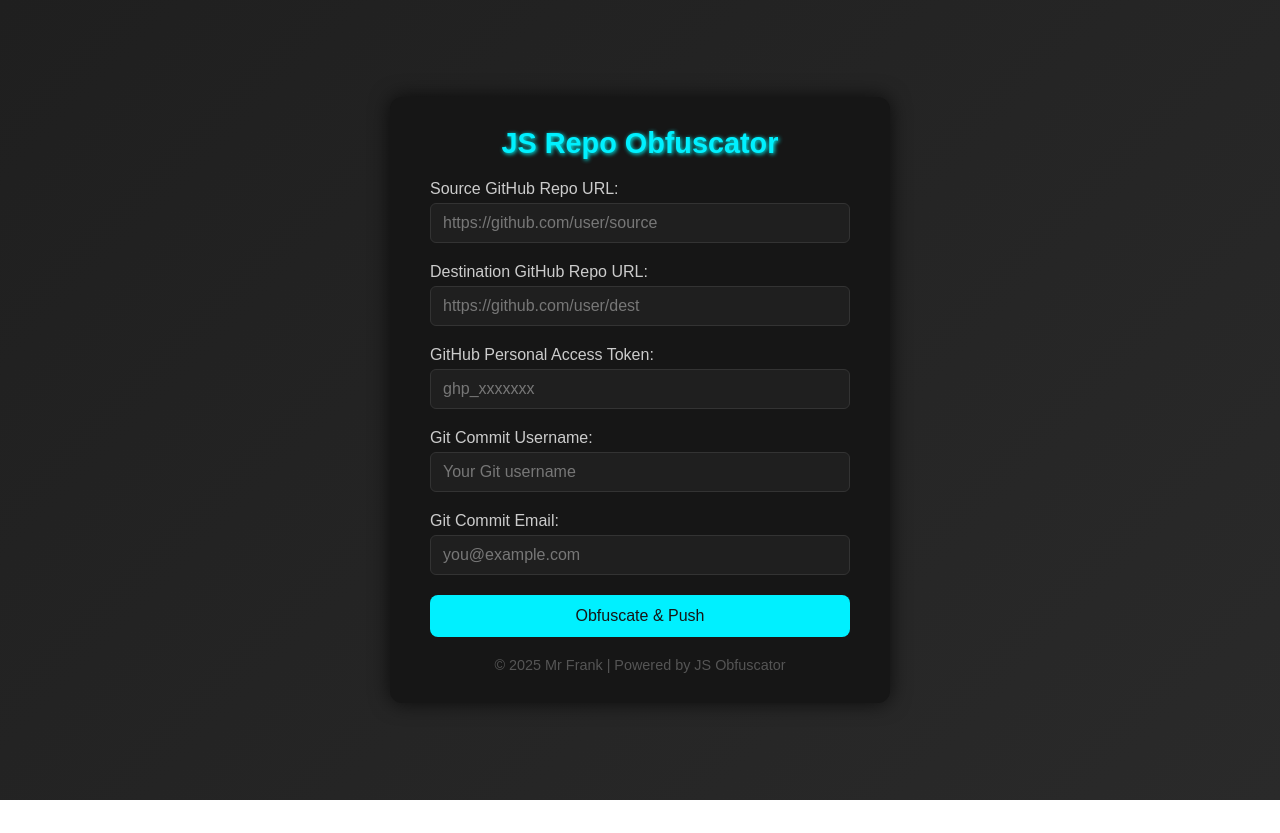
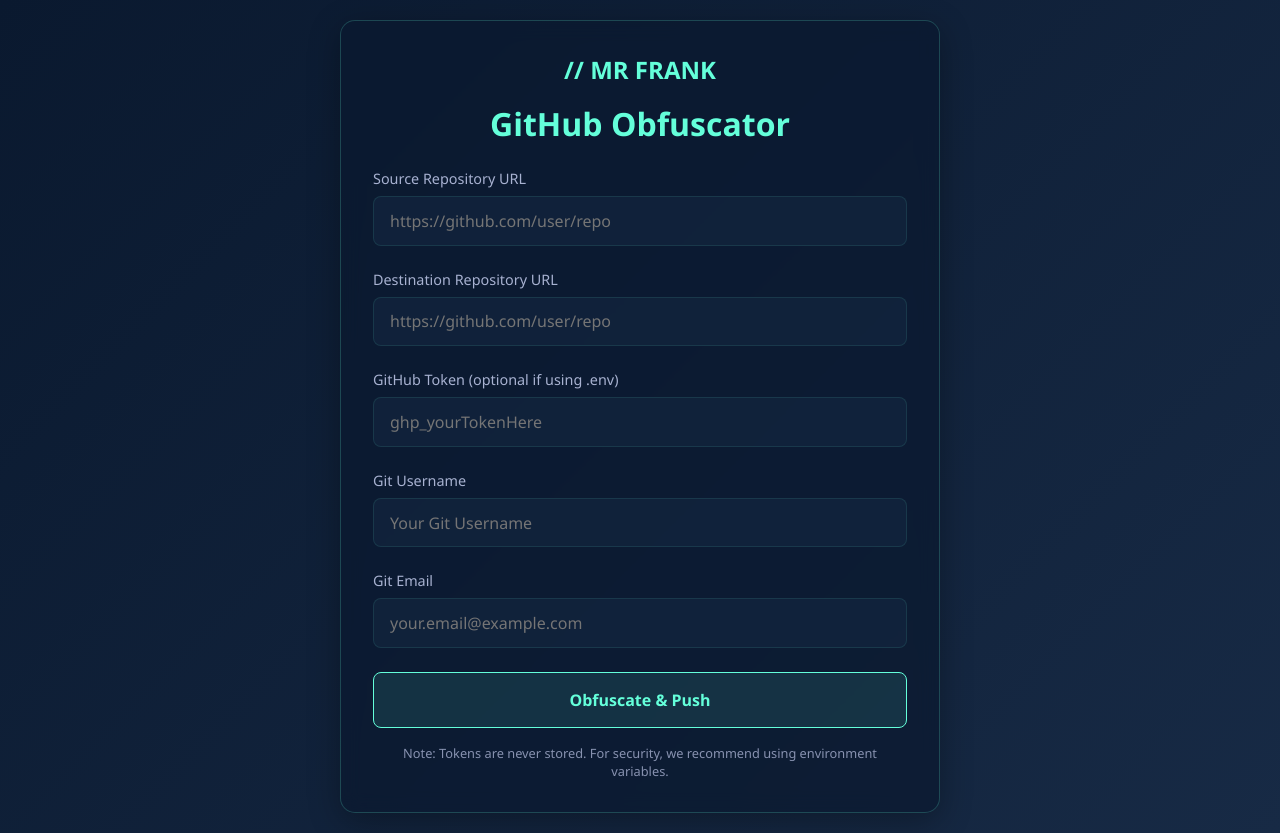
Before and after one commit to mrfr8nk/EliteJsObfuscator, a website: page public/index.html in a window 1280 px wide. Before the commit the page ends 800 px from the top, so only its background shows below. Drawn offline with Linux system fonts and the light colour scheme.

Commit message:
Update index.html

```diff
--- a/public/index.html
+++ b/public/index.html
@@ -3,43 +3,206 @@
 <head>
   <meta charset="UTF-8">
   <meta name="viewport" content="width=device-width, initial-scale=1.0">
-<title>JS Repo Obfuscator</title>
+  <title>MR FRANK Obfuscator</title>
   <style>
-*{box-sizing:border-box;margin:0;padding:0;font-family:'Poppins',sans-serif;}
-body{background:linear-gradient(135deg,#1f1f1f,#2a2a2a);color:#fff;display:flex;justify-content:center;align-items:center;min-height:100vh;padding:20px;}
-.container{background-color:#161616;padding:30px 40px;border-radius:12px;box-shadow:0 0 20px rgba(0,0,0,0.7);max-width:500px;width:100%;text-align:center;}
-h1{margin-bottom:20px;font-size:1.8rem;color:#00f0ff;text-shadow:1px 1px 4px #0ff;}
-label{display:block;text-align:left;margin-bottom:5px;font-weight:500;color:#ccc;}
-input[type="text"], input[type="password"], input[type="email"]{width:100%;padding:10px 12px;margin-bottom:20px;border-radius:6px;border:1px solid #333;background-color:#1f1f1f;color:#fff;font-size:1rem;}
-input::placeholder{color:#777;}
-button{background-color:#00f0ff;color:#161616;border:none;padding:12px 20px;border-radius:8px;font-size:1rem;cursor:pointer;transition:all 0.3s ease;width:100%;}
-button:hover{background-color:#00c9d9;transform:translateY(-2px);}
-.footer{margin-top:20px;font-size:0.9rem;color:#555;}
-@media(max-width:500px){.container{padding:20px;}h1{font-size:1.5rem;}}
+    :root {
+      --navy-blue: #0a192f;
+      --light-navy: #172a45;
+      --lightest-navy: #303C55;
+      --slate: #8892b0;
+      --light-slate: #a8b2d1;
+      --lightest-slate: #ccd6f6;
+      --white: #e6f1ff;
+      --accent: #64ffda;
+    }
+
+    * {
+      margin: 0;
+      padding: 0;
+      box-sizing: border-box;
+      font-family: 'Segoe UI', Tahoma, Geneva, Verdana, sans-serif;
+    }
+
+    body {
+      background: linear-gradient(135deg, var(--navy-blue) 0%, var(--light-navy) 100%);
+      min-height: 100vh;
+      display: flex;
+      justify-content: center;
+      align-items: center;
+      padding: 20px;
+      color: var(--white);
+    }
+
+    .glass-card {
+      background: rgba(10, 25, 47, 0.7);
+      backdrop-filter: blur(10px);
+      -webkit-backdrop-filter: blur(10px);
+      border-radius: 15px;
+      border: 1px solid rgba(100, 255, 218, 0.2);
+      box-shadow: 0 8px 32px 0 rgba(0, 0, 0, 0.3);
+      padding: 2rem;
+      width: 100%;
+      max-width: 600px;
+      transition: all 0.3s ease;
+    }
+
+    .glass-card:hover {
+      box-shadow: 0 8px 32px 0 rgba(100, 255, 218, 0.1);
+      border: 1px solid rgba(100, 255, 218, 0.3);
+    }
+
+    h1 {
+      text-align: center;
+      margin-bottom: 1.5rem;
+      color: var(--accent);
+      font-weight: 600;
+    }
+
+    .form-group {
+      margin-bottom: 1.5rem;
+    }
+
+    label {
+      display: block;
+      margin-bottom: 0.5rem;
+      color: var(--light-slate);
+      font-size: 0.9rem;
+    }
+
+    input, textarea {
+      width: 100%;
+      padding: 0.8rem 1rem;
+      background: rgba(23, 42, 69, 0.5);
+      border: 1px solid rgba(100, 255, 218, 0.1);
+      border-radius: 8px;
+      color: var(--white);
+      font-size: 1rem;
+      transition: all 0.3s ease;
+    }
+
+    input:focus, textarea:focus {
+      outline: none;
+      border-color: var(--accent);
+      box-shadow: 0 0 0 2px rgba(100, 255, 218, 0.2);
+    }
+
+    button {
+      width: 100%;
+      padding: 1rem;
+      background: rgba(100, 255, 218, 0.1);
+      border: 1px solid var(--accent);
+      border-radius: 8px;
+      color: var(--accent);
+      font-size: 1rem;
+      font-weight: 600;
+      cursor: pointer;
+      transition: all 0.3s ease;
+    }
+
+    button:hover {
+      background: rgba(100, 255, 218, 0.2);
+      transform: translateY(-2px);
+    }
+
+    #result {
+      margin-top: 1.5rem;
+      padding: 1rem;
+      border-radius: 8px;
+      background: rgba(255, 255, 255, 0.05);
+      display: none;
+    }
+
+    .logo {
+      text-align: center;
+      margin-bottom: 1rem;
+      font-size: 1.5rem;
+      font-weight: 700;
+      color: var(--accent);
+    }
+
+    .security-note {
+      font-size: 0.8rem;
+      color: var(--slate);
+      margin-top: 1rem;
+      text-align: center;
+    }
   </style>
 </head>
 <body>
-<div class="container">
-<h1>JS Repo Obfuscator</h1>
-<form action="/obfuscate" method="POST">
-<label>Source GitHub Repo URL:</label>
-<input type="text" name="sourceRepo" placeholder="https://github.com/user/source" required>
+  <div class="glass-card">
+    <div class="logo">// MR FRANK</div>
+    <h1>GitHub Obfuscator</h1>
 
-<label>Destination GitHub Repo URL:</label>
-<input type="text" name="destRepo" placeholder="https://github.com/user/dest" required>
+    <form id="obfuscateForm">
+      <div class="form-group">
+        <label for="sourceRepo">Source Repository URL</label>
+        <input type="text" id="sourceRepo" name="sourceRepo" placeholder="https://github.com/user/repo" required>
+      </div>
 
-<label>GitHub Personal Access Token:</label>
-<input type="password" name="token" placeholder="ghp_xxxxxxx" required>
+      <div class="form-group">
+        <label for="destRepo">Destination Repository URL</label>
+        <input type="text" id="destRepo" name="destRepo" placeholder="https://github.com/user/repo" required>
+      </div>
 
-<label>Git Commit Username:</label>
-<input type="text" name="gitUser" placeholder="Your Git username" required>
+      <div class="form-group">
+        <label for="token">GitHub Token (optional if using .env)</label>
+        <input type="password" id="token" name="token" placeholder="ghp_yourTokenHere">
+      </div>
 
-<label>Git Commit Email:</label>
-<input type="email" name="gitEmail" placeholder="you@example.com" required>
+      <div class="form-group">
+        <label for="gitUser">Git Username</label>
+        <input type="text" id="gitUser" name="gitUser" placeholder="Your Git Username" required>
+      </div>
+
+      <div class="form-group">
+        <label for="gitEmail">Git Email</label>
+        <input type="email" id="gitEmail" name="gitEmail" placeholder="your.email@example.com" required>
+      </div>
 
       <button type="submit">Obfuscate & Push</button>
     </form>
-<div class="footer">&copy; 2025 Mr Frank | Powered by JS Obfuscator</div>
+
+    <div id="result"></div>
+
+    <p class="security-note">
+      Note: Tokens are never stored. For security, we recommend using environment variables.
+    </p>
   </div>
+
+  <script>
+    document.getElementById('obfuscateForm').addEventListener('submit', async (e) => {
+      e.preventDefault();
+      const formData = new FormData(e.target);
+      const button = e.target.querySelector('button');
+      const resultDiv = document.getElementById('result');
+
+      button.disabled = true;
+      button.textContent = 'Processing...';
+      resultDiv.style.display = 'none';
+
+      try {
+        const response = await fetch('/obfuscate', {
+          method: 'POST',
+          body: new URLSearchParams(formData)
+        });
+
+        const data = await response.json();
+        resultDiv.textContent = data.success ? data.message : data.error;
+        resultDiv.style.display = 'block';
+        resultDiv.style.color = data.success ? '#64ffda' : '#ff6b6b';
+
+        if (data.success) {
+          e.target.reset();
+        }
+      } catch (err) {
+        resultDiv.textContent = 'Network error: ' + err.message;
+        resultDiv.style.display = 'block';
+        resultDiv.style.color = '#ff6b6b';
+      } finally {
+        button.disabled = false;
+        button.textContent = 'Obfuscate & Push';
+      }
+    });
+  </script>
 </body>
 </html>
```
Lines whose indentation alone changed are shown as unchanged.
